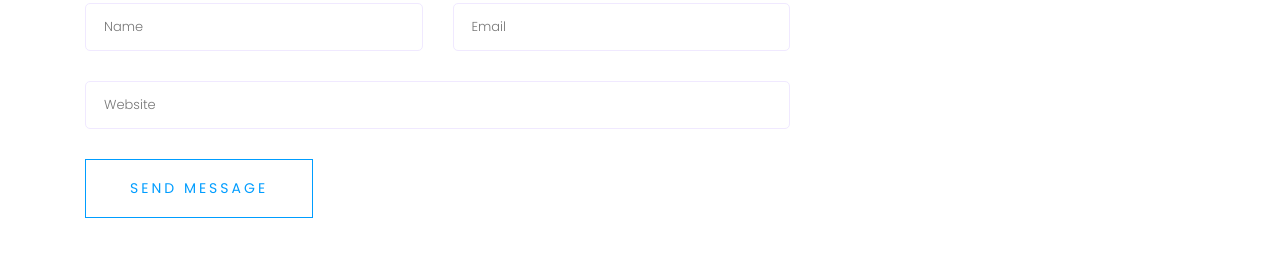
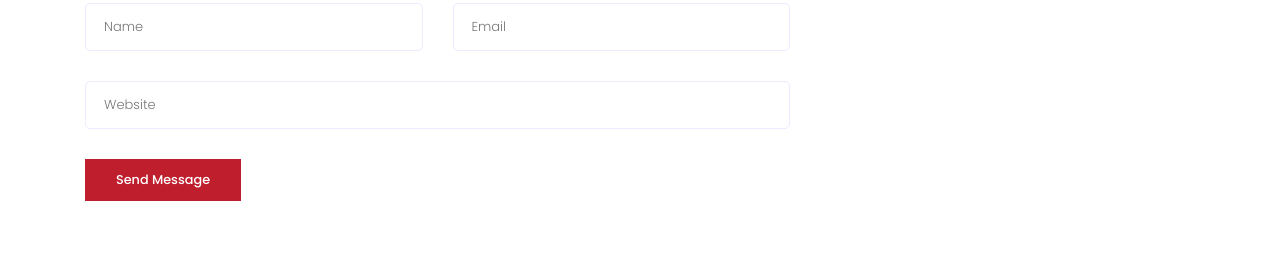
Before and after one commit to AngelWebDev/DFW_Project, a plain HTML site: page blog_detail.html in a window 1280 px wide. Shown: the part 3139-3408 px from the top of the page. Drawn offline with Linux system fonts and the light colour scheme; some packages are replaced by stand-ins of ours.

Commit message:
commit_2020_02_17_03

```diff
--- a/blog_detail.html
+++ b/blog_detail.html
@@ -383,7 +383,7 @@
                              </div>
                           </div>
                           <div class="form-group">
-                             <button type="submit" class="button button-contactForm btn_1 boxed-btn">Send Message</button>
+                             <button type="submit" class="genric-btn danger">Send Message</button>
                           </div>
                        </form>
                     </div>
```
